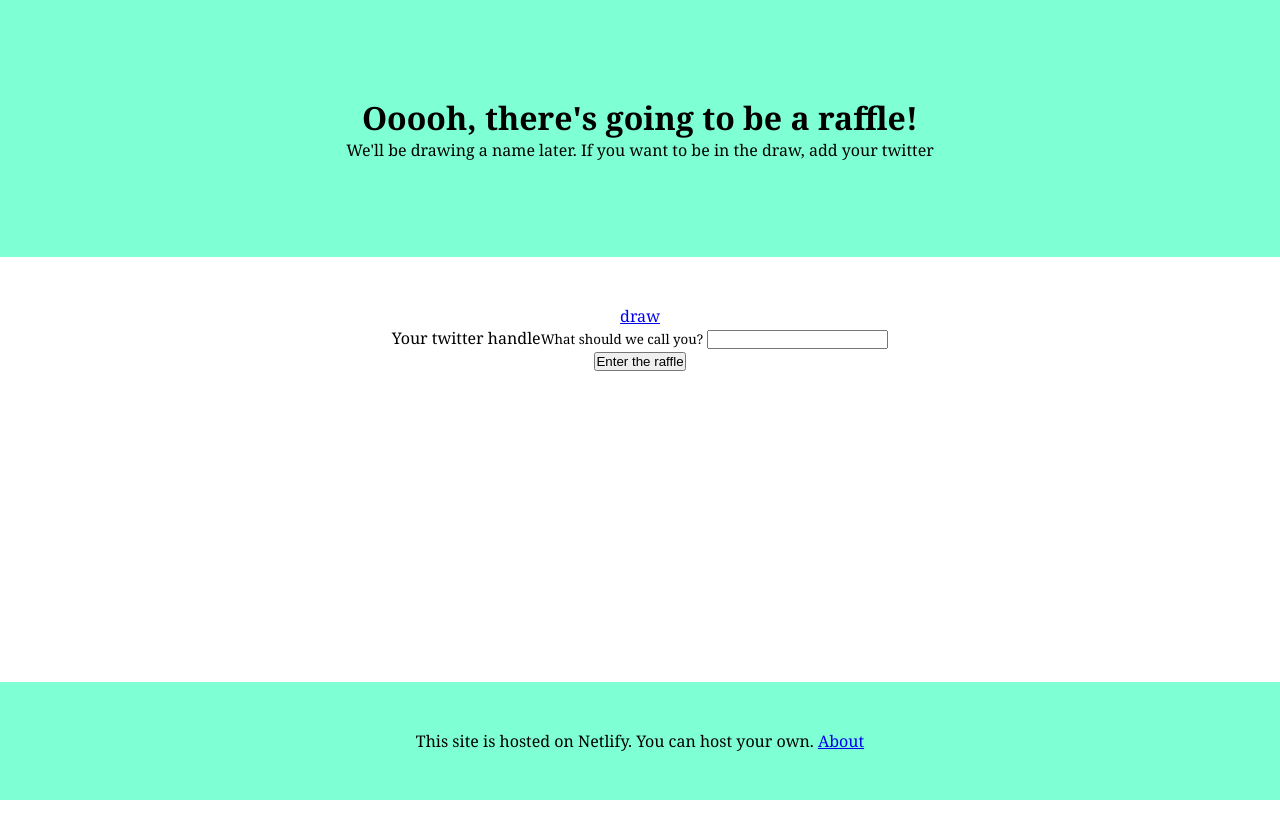
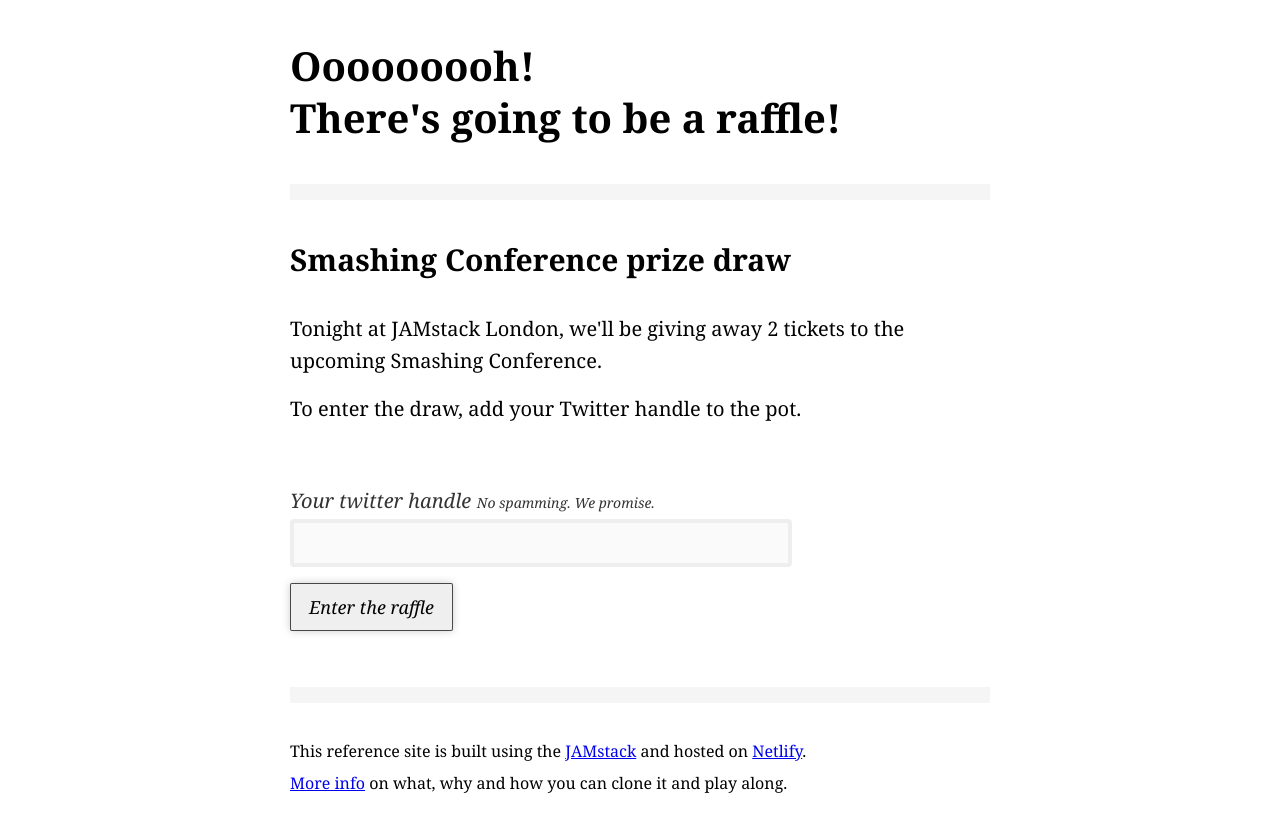
Before and after one commit to philhawksworth/netlify-workshop, a website: page src/pages/index.html in a window 1280 px wide. Before the commit the page ends 800 px from the top, so only its background shows below. Drawn offline with nearby package versions, Linux system fonts and the light colour scheme; files that its build step writes are made by us from their sources.

Commit message:
tidy up and sttucture

```diff
--- a/src/pages/index.html
+++ b/src/pages/index.html
@@ -2,18 +2,25 @@
 
 {% block content %}
 
-<a href="/draw">draw</a>
+<h2>Smashing Conference prize draw</h2>
+<p>
+  Tonight at JAMstack London, we'll be giving away 2 tickets to the upcoming Smashing Conference.
+</p>
+<p>
+  To enter the draw, add your Twitter handle to the pot.
+</p>
 
 <form name="raffle-smashing-london-2018" netlify-honeypot="full-name" action="thanks" netlify>
   <p class="honey">
     <label>Your full name: <input name="full-name"></label>
   </p>
   <p>
-    <label for="twitter">Your twitter handle<small>What should we call you?</small></label>
+    <label for="twitter">Your twitter handle<small>No spamming. We promise.</small></label>
     <input type="text" name="twitter" id="twitter">
   </p>
   <p>
     <button type="submit" class="btn">Enter the raffle</button>
   </p>
 </form>
+
 {% endblock %}
--- a/src/scss/_variables.scss
+++ b/src/scss/_variables.scss
@@ -1,4 +1,4 @@
 // Breakpoints
 $bp-narrow: "(min-width: 400px)";
-$bp-mid: "(min-width: 740px)";
+$bp-mid: "(min-width: 600px)";
 $bp-wide: "(min-width: 1000px)";
--- a/src/scss/main.scss
+++ b/src/scss/main.scss
@@ -6,14 +6,19 @@
   padding: 0;
 }
 
-
 body {
   text-align: center;
   margin-left: auto;
   margin-right: auto;
   font-family: georgia, serif;
-  -webkit-font-smoothing: antialiased;
+  line-height: 1.6em;
   font-size: 16px;
+  @include bp(mid) {
+    font-size: 18px;
+  }
+  @include bp(wide) {
+    font-size: 20px;
+  }
 }
 
 .container {
@@ -26,24 +31,129 @@
   }
 }
 
+h1, h2, h3 {
+  line-height: 1.3em;
+}
+
+h2 {
+  padding-bottom: 1em;
+}
+
+p {
+  margin-top: 0.2em;
+  margin-bottom: 0.8em
+}
+
+header,
+footer {
+  .container {
+    padding-top: 2em;
+    padding-bottom: 2em;
+  }
+}
+
 header {
-  padding-top: 6em;
-  padding-bottom: 6em;
-  background-color: aquamarine;
+  .container {
+    border-bottom: solid 4px rgba(0,0,0,0.04);
+    @include bp(narrow) {
+      border-bottom: solid 8px rgba(0,0,0,0.04);
+    }
+    @include bp(mid) {
+      border-bottom: solid 16px rgba(0,0,0,0.04);
+    }
+  }
+}
+
+footer {
+  font-size: 0.8em;
+  .container {
+    border-top: solid 4px rgba(0,0,0,0.04);
+    @include bp(narrow) {
+      border-top: solid 8px rgba(0,0,0,0.04);
+    }
+    @include bp(mid) {
+      border-top: solid 16px rgba(0,0,0,0.04);
+    }
+  }
+  p {
+    margin-top: 0;
+    margin-bottom: 0;
+  }
 }
 
 .content {
-  padding-top: 3em;
-  padding-bottom: 6em;
+  padding-top: 1em;
+  padding-bottom: 1em;
+  @include bp(mid) {
+    padding-top: 2em;
+    padding-bottom: 2em;
+  }
 }
 
-footer {
-  position: fixed;
-  width: 100%;
-  bottom: 0;
-  padding-top: 3em;
-  padding-bottom: 3em;
-  background-color: aquamarine;
+.container {
+  margin-left: auto;
+  margin-right: auto;
+  text-align: center;
+  width: 90%;
+  @include bp(narrow) {
+  }
+  @include bp(mid) {
+    text-align: left;
+    width: 560px;
+  }
+  @include bp(wide) {
+    width: 700px;
+  }
+}
+
+form {
+  padding-top:2em;
+}
+
+
+label {
+  color: #333;
+  font-style: italic;
+  small {
+    font-size: 0.7em;
+    margin-left: 0.4em;
+  }
+}
+
+input {
+  width: 70%;
+  border: solid 4px #eee;
+  border-radius: 4px;
+  background-color: rgba(0,0,0,0.02);
+  padding-top: 8px;
+  padding-bottom: 8px;
+  padding-left: 4px;
+  font-family: georgia, serif;
+  font-size: 18px;
+  font-style: italic;
+}
+
+button {
+  padding: 0.6em 1em 0.6em 1em;
+  text-decoration: none;
+  border: 1px solid rgba(0,0,0,0.7);
+  border-radius: 2px;
+  color: #000;
+  box-shadow: 0 0px 8px 0 rgba(0,0,0,.2);
+  font-size: 0.9em;
+  font-family: georgia, serif;
+  font-style: italic;
+
+  &:hover,
+  &:focus {
+    color: rgb(192, 255, 17);
+    background-color: rgba(0,0,0,1);
+    cursor: pointer;
+  }
+  &:active {
+    color: rgba(0,0,0,1);
+    background-color: rgb(192, 255, 17);
+  }
 }
 
 
```
Also changed, not shown: src/pages/layouts/_base.html (+14 -9 lines), src/pages/thanks/index.html (added, +8 -0 lines).
